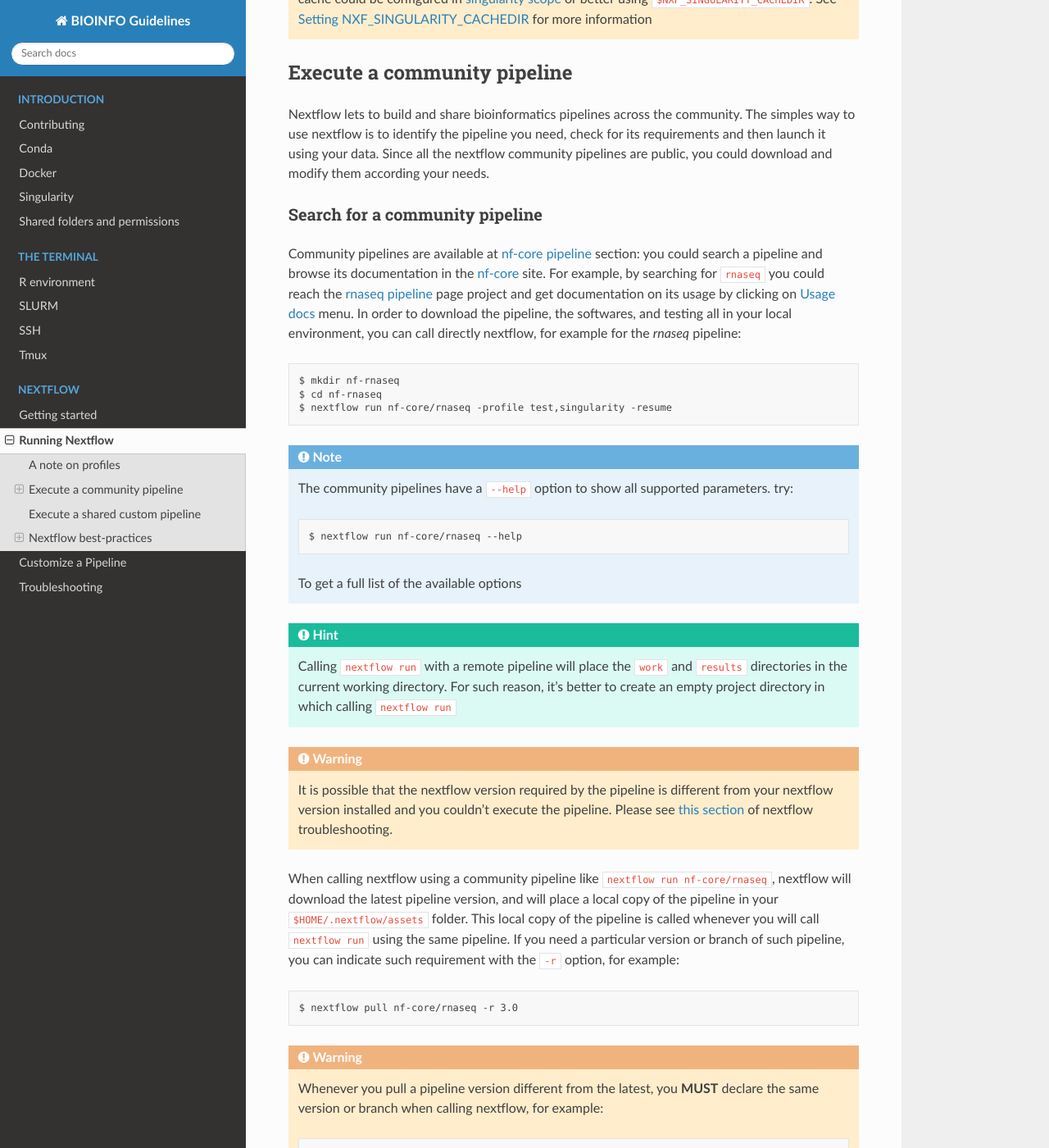
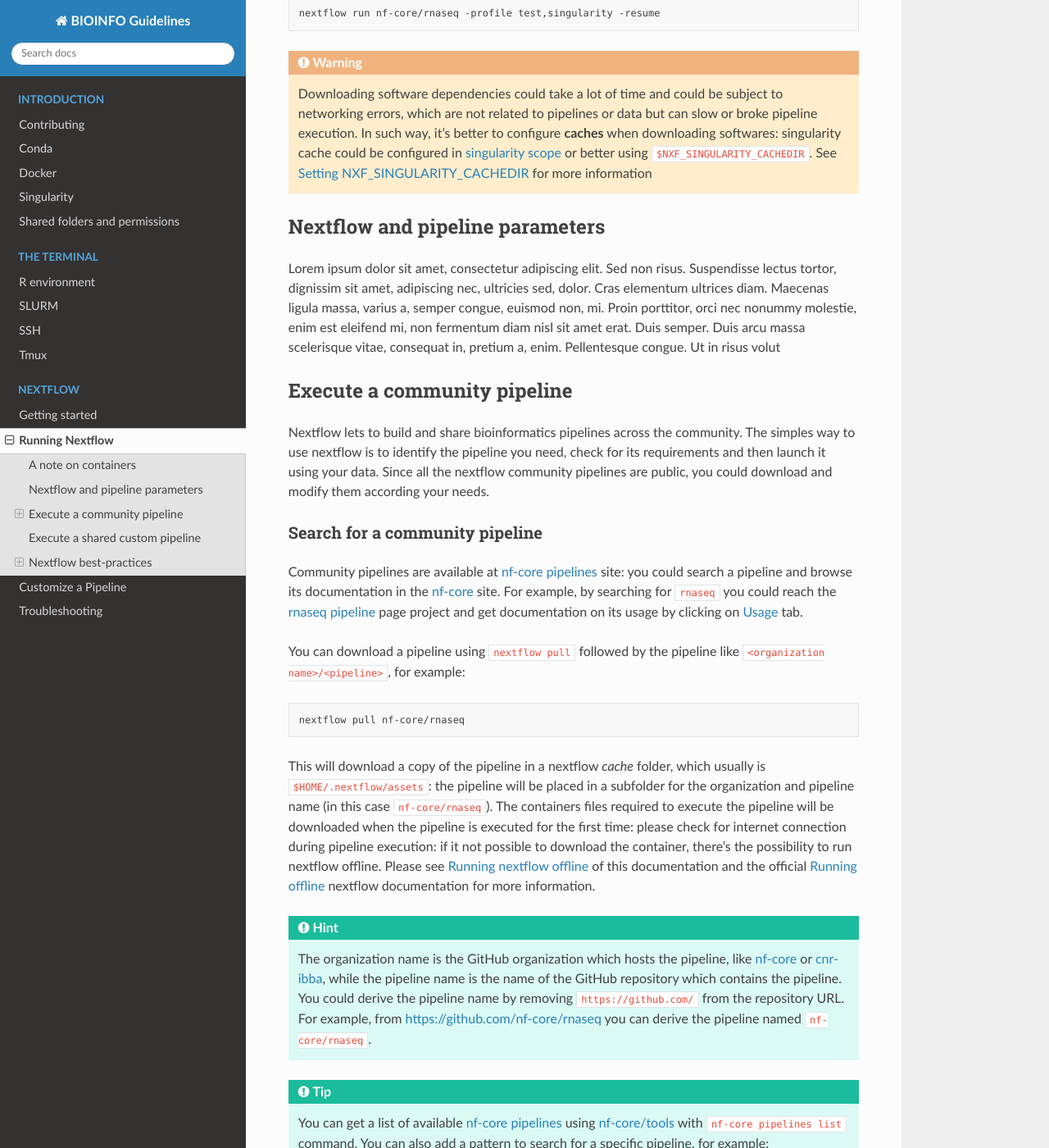
Before and after one commit to cnr-ibba/BIOINFO-guidelines, a Sphinx documentation site: the page built from docs/nextflow/running.rst, in a window 1280 px wide and 1400 px high, scrolled down 811 px. Shown: the whole window at 82% size. Built offline with Sphinx 7.4.7 and the Read the Docs theme 3.1.0, drawn with Linux system fonts in a browser that asks for light colours; some of the changed text lies outside the part shown.

Commit message:
:memo: work on running nextflow

```diff
--- a/docs/general/singularity.rst
+++ b/docs/general/singularity.rst
@@ -3,6 +3,8 @@
 ===========
 
 .. contents:: Table of Contents
+
+.. _about-singularity:
 
 About Singularity
 -----------------
--- a/docs/nextflow/running.rst
+++ b/docs/nextflow/running.rst
@@ -4,14 +4,23 @@
 
 .. contents:: Table of Contents
 
-A note on profiles
-------------------
+A note on containers
+--------------------
 
 Despite nextflow could be run using :doc:`conda <../general/conda>`,
 :doc:`singularity <../general/singularity>`, :doc:`docker <../general/docker>`
-or other profiles, the recommended profile to use is **singularity**: this solution
-in fact manages all software dependencies in a unique file and could be cached and
-reused in order to speed up the calculation process
+or other container runtimes, the recommended container application to use
+is **singularity**: this solution in fact manages all software dependencies
+in a unique file and could be cached and reused in order to speed up the
+calculation process. You can have more information about singularity in
+the :ref:`singularity <about-singularity>` section of this guidelines.
+
+You can select the type of container runtime to use with the
+``-profile`` option, for example:
+
+.. code-block:: bash
+
+  nextflow run nf-core/rnaseq -profile test,singularity -resume
 
 .. warning::
 
@@ -19,9 +28,20 @@
   to networking errors, which are not related to pipelines or data but can slow or
   broke pipeline execution. In such way, it's better to configure **caches** when
   downloading softwares: singularity cache could be configured in
-  `singularity scope <https://www.nextflow.io/docs/edge/config.html#scope-singularity>`__
+  `singularity scope <https://www.nextflow.io/docs/edge/reference/config.html#singularity>`__
   or better using ``$NXF_SINGULARITY_CACHEDIR``.
-  See :ref:`Setting NXF_SINGULARITY_CACHEDIR<set-singularity-cache>` for more information
+  See :ref:`Setting NXF_SINGULARITY_CACHEDIR <set-singularity-cache>` for more information
+
+Nextflow and pipeline parameters
+--------------------------------
+
+Lorem ipsum dolor sit amet, consectetur adipiscing elit. Sed non risus. Suspendisse
+lectus tortor, dignissim sit amet, adipiscing nec, ultricies sed, dolor. Cras
+elementum ultrices diam. Maecenas ligula massa, varius a, semper congue, euismod
+non, mi. Proin porttitor, orci nec nonummy molestie, enim est eleifend mi, non
+fermentum diam nisl sit amet erat. Duis semper. Duis arcu massa
+scelerisque vitae, consequat in, pretium a, enim. Pellentesque congue. Ut in
+risus volut
 
 Execute a community pipeline
 ----------------------------
@@ -34,31 +54,83 @@
 Search for a community pipeline
 ~~~~~~~~~~~~~~~~~~~~~~~~~~~~~~~
 
-Community pipelines are available at `nf-core pipeline <https://nf-co.re/pipelines>`__
-section: you could search a pipeline and browse its documentation in the `nf-core <https://nf-co.re/>`__ site.
-For example, by searching for ``rnaseq`` you could reach the `rnaseq pipeline <https://nf-co.re/rnaseq>`__
-page project and get documentation on its usage by clicking on `Usage docs <https://nf-co.re/rnaseq/usage>`__ menu.
-In order to download the pipeline, the softwares, and testing all in your local environment,
-you can call directly nextflow, for example for the *rnaseq* pipeline::
+Community pipelines are available at `nf-core pipelines <https://nf-co.re/pipelines>`__
+site: you could search a pipeline and browse its documentation in the
+`nf-core <https://nf-co.re/>`__ site.
+For example, by searching for ``rnaseq`` you could reach the
+`rnaseq pipeline <https://nf-co.re/rnaseq>`__
+page project and get documentation on its usage by clicking on
+`Usage <https://nf-co.re/rnaseq/usage>`__ tab.
 
-  $ mkdir nf-rnaseq
-  $ cd nf-rnaseq
-  $ nextflow run nf-core/rnaseq -profile test,singularity -resume
+You can download a pipeline using ``nextflow pull`` followed by the pipeline
+like ``<organization name>/<pipeline>``, for example:
 
-.. note::
+.. code-block:: bash
 
-  The community pipelines have a ``--help`` option to show all supported parameters.
-  try::
+  nextflow pull nf-core/rnaseq
 
-    $ nextflow run nf-core/rnaseq --help
+This will download a copy of the pipeline in a nextflow *cache* folder, which
+usually is ``$HOME/.nextflow/assets``: the pipeline will be placed in a subfolder
+for the organization and pipeline name (in this case ``nf-core/rnaseq``). The
+containers files required to execute the pipeline will be downloaded when the
+pipeline is executed for the first time: please check for internet connection
+during pipeline execution: if it not possible to download the container, there's
+the possibility to run nextflow offline. Please see
+:ref:`Running nextflow offline <running-nextflow-offline>` of this documentation
+and the official `Running offline <https://nf-co.re/docs/usage/getting_started/offline>`__
+nextflow documentation for more information.
 
-  To get a full list of the available options
+.. hint::
+
+  The organization name is the GitHub organization which hosts the pipeline, like
+  `nf-core <https://github.com/nf-core>`__ or `cnr-ibba <https://github.com/cnr-ibba>`__,
+  while the pipeline name is the name of the GitHub repository which contains the
+  pipeline. You could derive the pipeline name by removing ``https://github.com/``
+  from the repository URL. For example, from
+  `<https://github.com/nf-core/rnaseq>`__ you can derive the pipeline
+  named ``nf-core/rnaseq``.
+
+.. tip::
+
+  You can get a list of available `nf-core pipelines <https://nf-co.re/pipelines>`__
+  using `nf-core/tools <https://github.com/nf-core/tools>`__ with
+  ``nf-core pipelines list`` command. You can also add a pattern to search for
+  a specific pipeline, for example::
+
+    nf-core pipelines list rna
+
+  to get a list of pipelines related to RNA analysis.
+
+In order to download the pipeline, the softwares, and testing all in your local
+environment (which is recommended to see that all the stuff works as intended,
+see :ref:`run-a-pipeline-with-test-data`) you can call directly the nextflow
+pipeline on *test data*, for example for the *rnaseq* pipeline:
+
+.. code-block:: bash
+
+  mkdir nf-rnaseq
+  cd nf-rnaseq
+  nextflow run nf-core/rnaseq -profile test,singularity -resume
 
 .. hint::
 
   Calling ``nextflow run`` with a remote pipeline will place the ``work`` and
-  ``results`` directories in the current working directory. For such reason, it's
-  better to create an empty project directory in which calling ``nextflow run``
+  ``results`` directories in the current working directory, with some other hidden
+  files useful for logging the pipeline execution in the current directory.
+  For such reason, it's better to create an empty project directory in which
+  calling ``nextflow run`` or create a new directory for the project in which
+  you plan to run the pipeline.
+
+.. tip::
+
+  The community pipelines have a ``--help`` option to show all supported parameters.
+  try:
+
+  .. code-block:: bash
+
+    nextflow run nf-core/rnaseq --help
+
+  To get a full list of the available options
 
 .. warning::
 
@@ -94,23 +166,33 @@
 your ``$HOME/.nextflow/assets/`` folder). You could check your installed community pipelines
 with::
 
-  $ nf-core list
+  nextflow list
+
+You can list all the available ``nf-core`` pipelines with::
+
+  nf-core pipelines list
 
 You could search for a specific pipeline by providing a name as an argument::
 
-  $ nf-core list rna
+  nf-core pipelines list rna
 
 You can download a pipeline with its container dependencies. This will be helpful
 when running nextflow in an environment without internet connection::
 
-  $ nf-core download nf-core/rnaseq -r 3.12.0
+  nf-core pipelines download nf-core/rnaseq -r 3.12.0
 
 this command let the possibility to amend singularity images in your
 ``$NXF_SINGULARITY_CACHEDIR``, which means that images will not be placed in the
-archive but in your local folder.
-The most interesting thing is the possibility to configure params with::
+archive but in your local ``$NXF_SINGULARITY_CACHEDIR`` folder if missing.
 
-  $ nf-core launch rnaseq
+The most interesting thing is the possibility to configure params interactively with::
+
+  $ nf-core pipelines launch rnaseq
+
+This command will download the pipeline in the ``assets`` folder and then will
+open a web browser or a CLI interactive session to let you configure the pipeline
+parameters interactively. You can also save the configuration in a file and use it later
+with the nextflow ``-params-file`` option.
 
 See :ref:`Install nf-core/tools <install-nf-core>` to get ``nf-core/tools`` software
 installed
@@ -142,6 +225,8 @@
 
 Here are some tips that could be useful while running nextflow.
 
+.. _run-a-pipeline-with-test-data:
+
 Run a pipeline with test data
 ~~~~~~~~~~~~~~~~~~~~~~~~~~~~~
 
@@ -151,7 +236,7 @@
 on it. For example, to run the ``nf-core/rnaseq`` pipeline with test data, you can
 do::
 
-  $ nextflow run nf-core/rnaseq -profile test,singularity -resume
+  nextflow run nf-core/rnaseq -profile test,singularity -resume
 
 This will also download the required dependencies (like the singularity images).
 Next time you will run the pipeline, nextflow will use the cached images and will
@@ -169,7 +254,7 @@
   2021-10-27 12:40:32     54.8s           serene_engelbart        OK      c44b10f3aa      598f0939-a7b0-497f-a16f-b2431a7e5ee3    nextflow run . -profile test,docker
   2021-10-27 12:49:05     43.6s           evil_ride               OK      c44b10f3aa      a70a75e2-61fc-4407-aba4-19ac33f31774    nextflow run . -profile test,docker
 
-*Run name* is an arbitrary name assigned to your pipeline. By calling ``nextflow log``
+``RUN NAME`` is an arbitrary name assigned to your pipeline. By calling ``nextflow log``
 again and providing such name you can retrieve more information on single execution
 steps::
 
```
Also changed, not shown: other parts of docs/nextflow/running.rst (+2 -1 lines), docs/nextflow/troubleshooting.rst (+13 -0 lines).
